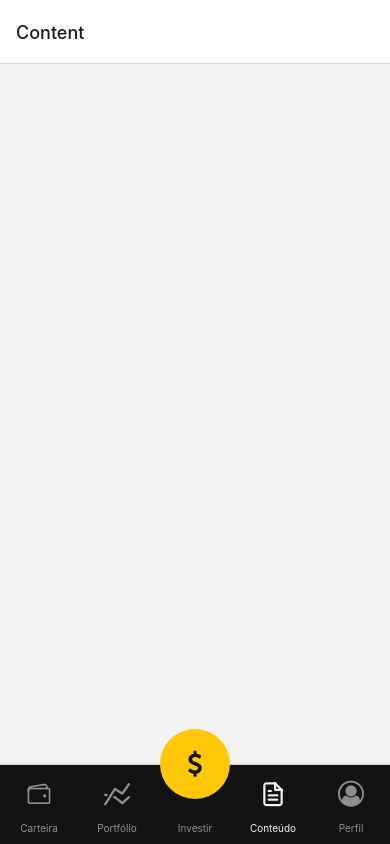
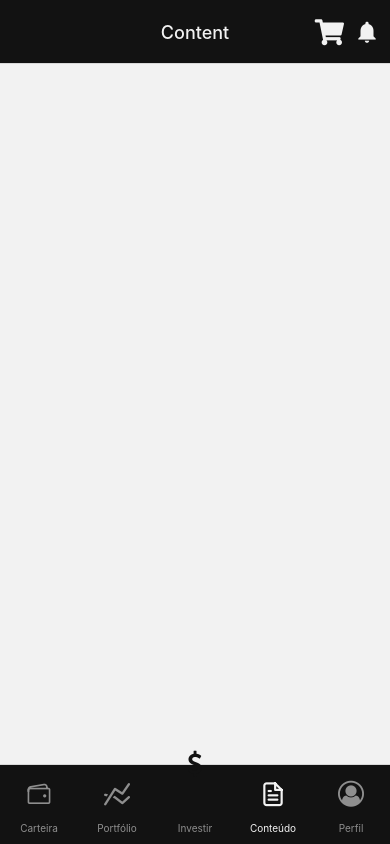
Before and after one commit to Vicenteefenequis/ChallengeBloxs, a React Native app: screen / in a window 390 px wide. Built offline with nearby package versions, Linux system fonts and the light colour scheme.

Commit message:
refactor: change for header routes

```diff
--- a/src/main/routes/router.tsx
+++ b/src/main/routes/router.tsx
@@ -11,7 +11,11 @@ import {
 import Ionicons from 'react-native-vector-icons/Ionicons';
 import Entypo from 'react-native-vector-icons/Entypo';
 import FontAwesome from 'react-native-vector-icons/FontAwesome';
+import FontAwesome5 from 'react-native-vector-icons/FontAwesome5';
+import MaterialIcons from 'react-native-vector-icons/MaterialIcons';
+
 import Feather from 'react-native-vector-icons/Feather';
+import {View} from 'react-native';
 
 const Tab = createBottomTabNavigator();
 
@@ -27,6 +31,33 @@ const Router: React.FC = () => {
         },
         tabBarInactiveTintColor: globalColors.gray,
         tabBarActiveTintColor: globalColors.white,
+        headerStyle: {
+          backgroundColor: globalColors.primaryColor,
+          elevation: 0,
+        },
+        headerTintColor: globalColors.white,
+        headerTitleAlign: 'center',
+        headerRight: () => (
+          <View
+            style={{
+              flex: 1,
+              flexDirection: 'row',
+              alignItems: 'center',
+              marginRight: 10,
+            }}>
+            <FontAwesome5
+              name="shopping-cart"
+              size={26}
+              color={globalColors.white}
+              style={{marginRight: 10}}
+            />
+            <MaterialIcons
+              name="notifications"
+              size={26}
+              color={globalColors.white}
+            />
+          </View>
+        ),
       }}>
       <Tab.Screen
         name="Wallet"
@@ -53,7 +84,7 @@ const Router: React.FC = () => {
         component={makeInvest}
         options={{
           tabBarLabel: 'Investir',
-          tabBarIcon: ({color}) => (
+          tabBarIcon: () => (
             <FontAwesome
               name="dollar"
               color={globalColors.primaryColor}
@@ -64,7 +95,7 @@ const Router: React.FC = () => {
             position: 'absolute',
             bottom: 35,
             borderRadius: 50,
-            backgroundColor: globalColors.yellow100,
+            backgroundColor: globalColors.yellow,
             width: 70,
             height: 70,
           },
```
